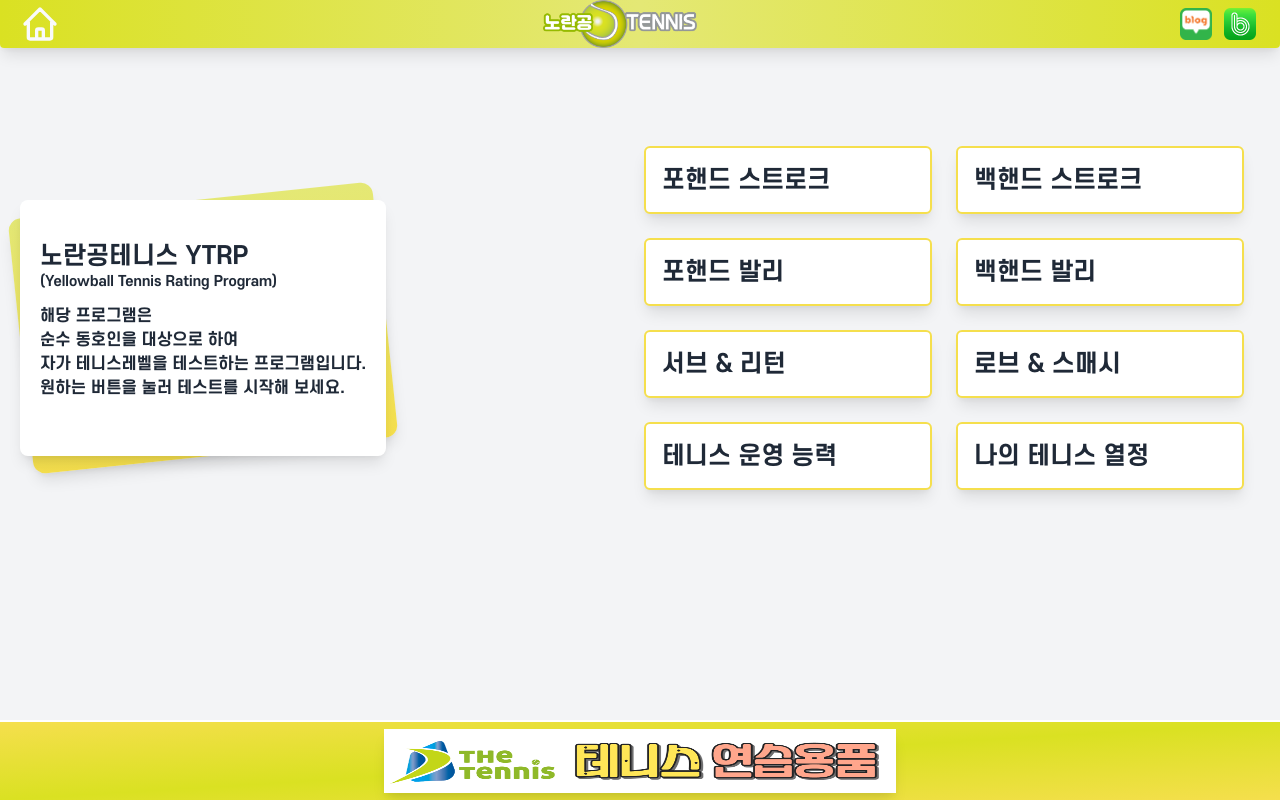
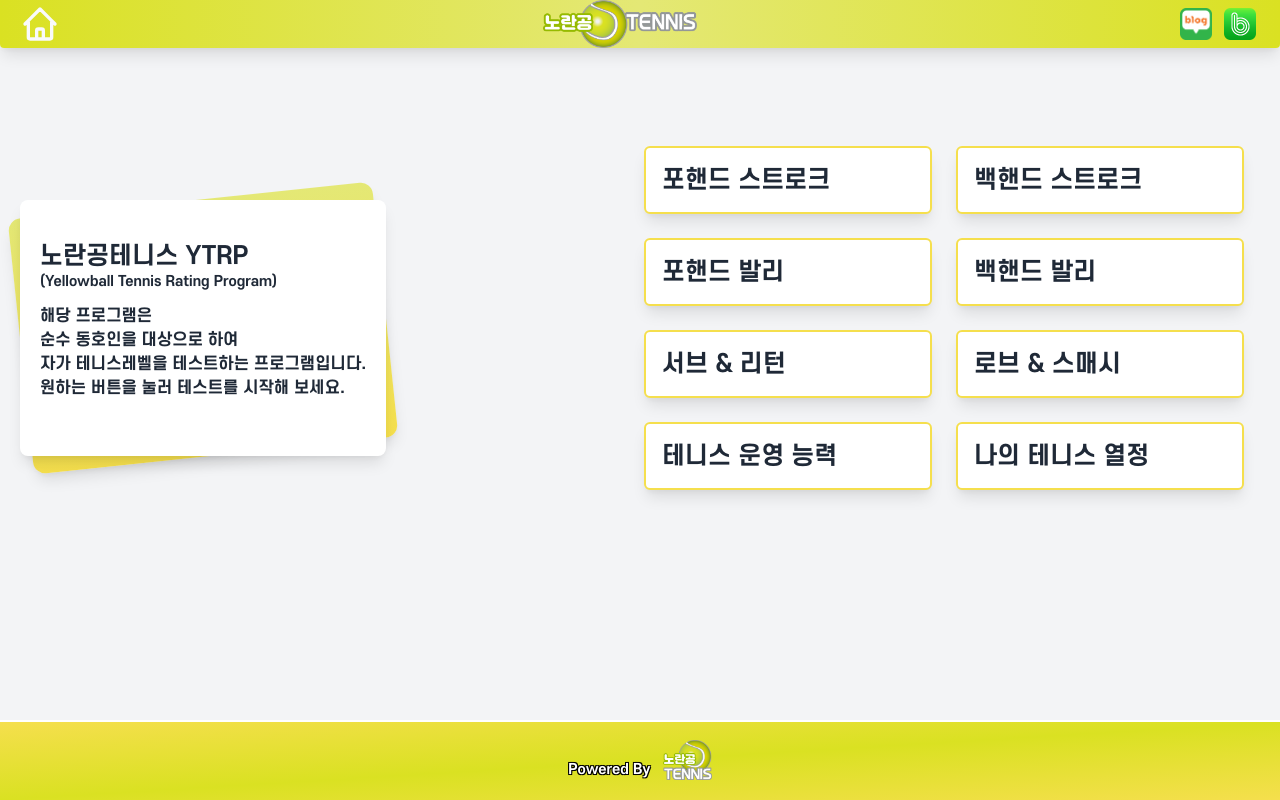
Before and after one commit to kimjy0301/ntrpyellowball, a Next.js app: page / in a window 1280 px wide. Built offline with nearby package versions, Linux system fonts and the light colour scheme.

Commit message:
banner height resizing

```diff
--- a/components/Layout.tsx
+++ b/components/Layout.tsx
@@ -1,21 +1,28 @@
 import Header from "./Header";
 import "react-responsive-carousel/lib/styles/carousel.min.css"; // requires a loader
 import { Carousel } from "react-responsive-carousel";
+import { useRouter } from "next/router";
+
 const Layout = (props) => {
+  const router = useRouter();
+
   return (
     <div className="fixed w-full h-full">
       <Header></Header>
       <div className="content flex">{props.children}</div>{" "}
-      <footer className="h-20 fixed bottom-0 w-full justify-center items-center flex bg-gradient-to-br from-yellow-1 via-green-1 to-yellow-1 text-white border-t-2 border-white text-sm">
-        {/* <span className="text-stroke">Powered By </span>
+      {router.pathname === "/" ? (
+        <footer className="h-20 fixed bottom-0 w-full justify-center items-end p-5 flex bg-gradient-to-br from-yellow-1 via-green-1 to-yellow-1 text-white border-t-2 border-white text-sm">
+          <span className="text-stroke">Powered By </span>
           <a href="https://band.us/band/55139316">
             <img
               src={`BI-vertical.png`}
               className="h-10 ml-3 transform hover:scale-110 focus:scale-110 transition-all"
             ></img>
-        </a> */}
-
-        <div className="h-16 relative max-w-lg shadow-lg rounded">
+          </a>
+        </footer>
+      ) : (
+        <footer className="h-20 fixed bottom-0 w-full justify-center items-center flex bg-gradient-to-br from-yellow-1 via-green-1 to-yellow-1 text-white border-t-2 border-white text-sm">
+          <div className="h-14 relative max-w-lg shadow-lg rounded w-2/3">
             <Carousel
               showArrows={false}
               showThumbs={false}
@@ -26,30 +33,54 @@ const Layout = (props) => {
               infiniteLoop={true}
               interval={3000}
             >
-            <a href="https://vtgtennis.modoo.at/" className="block h-16">
+              <a
+                href="https://blog.naver.com/p139154"
+                className="block h-14"
+                target="_blank"
+              >
+                <img
+                  src={`banners/banner4.png`}
+                  alt="노란공테니스 블로그"
+                  className="h-14 transform hover:scale-110 focus:scale-110 transition-all "
+                ></img>
+              </a>
+              <a
+                href="https://vtgtennis.modoo.at/"
+                className="block h-14"
+                target="_blank"
+              >
                 <img
                   src={`banners/banner1.png`}
                   alt="VTG 실내테니스 아카데미"
-                className="h-16 transform hover:scale-110 focus:scale-110 transition-all "
+                  className="h-14 transform hover:scale-110 focus:scale-110 transition-all "
                 ></img>
               </a>
-            <a href="http://the-tennis.com/" className="block h-16">
+              <a
+                href="http://the-tennis.com/"
+                className="block h-14"
+                target="_blank"
+              >
                 <img
                   src={`banners/banner2.png`}
                   alt="더테니스"
-                className="h-16 transform hover:scale-110 focus:scale-110 transition-all "
+                  className="h-14 transform hover:scale-110 focus:scale-110 transition-all "
                 ></img>
               </a>
-            <a href="https://band.us/band/61888607" className="block h-16">
+              <a
+                href="https://band.us/band/61888607"
+                className="block h-14"
+                target="_blank"
+              >
                 <img
                   alt="뉴스 더테니스"
                   src={`banners/banner3.png`}
-                className="h-16 transform hover:scale-110 focus:scale-110 transition-all "
+                  className="h-14 transform hover:scale-110 focus:scale-110 transition-all "
                 ></img>
               </a>
             </Carousel>
           </div>
         </footer>
+      )}
     </div>
   );
 };
```
Also changed, not shown: public/banners/banner4.png (added). Lines whose indentation alone changed are shown as unchanged.
